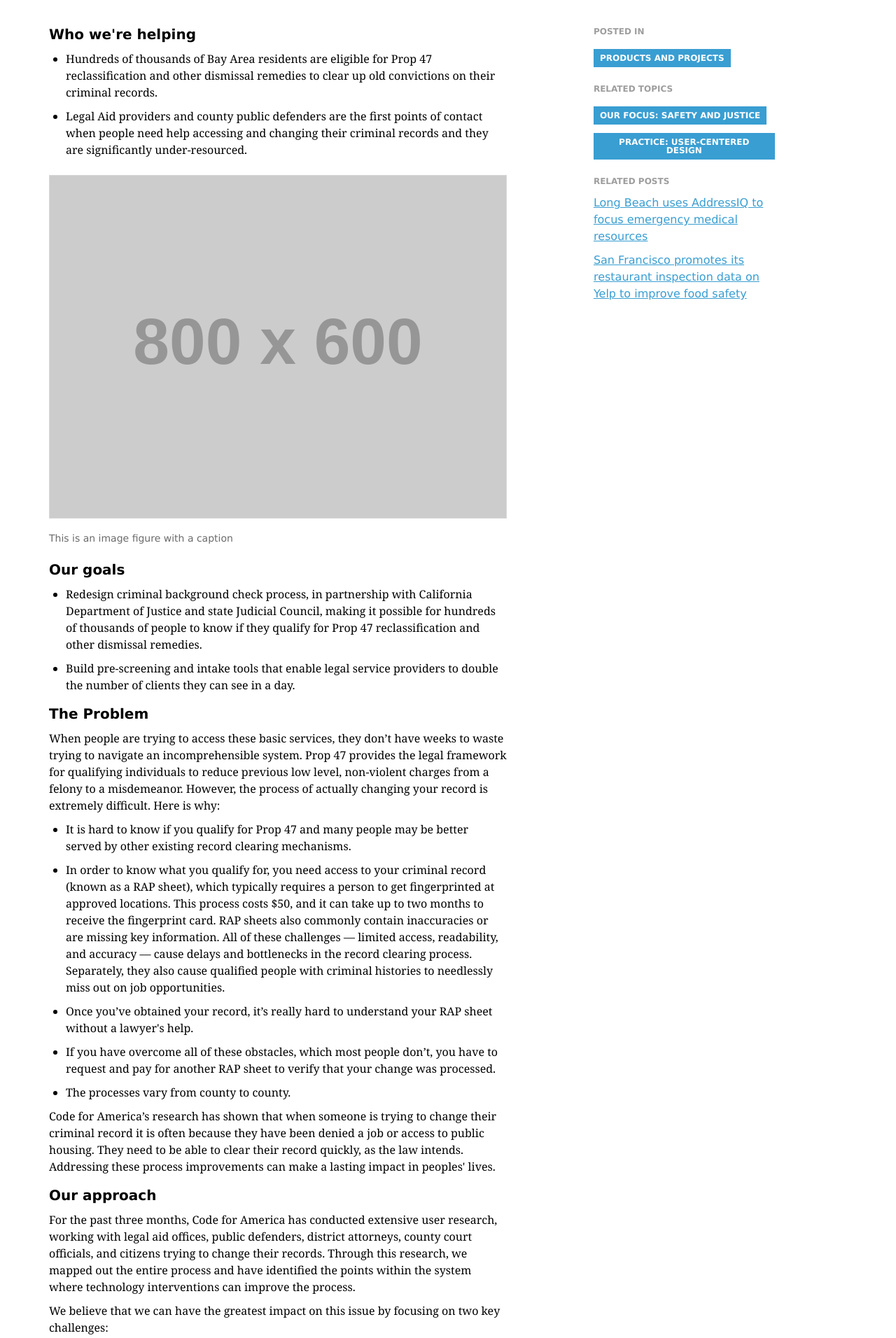
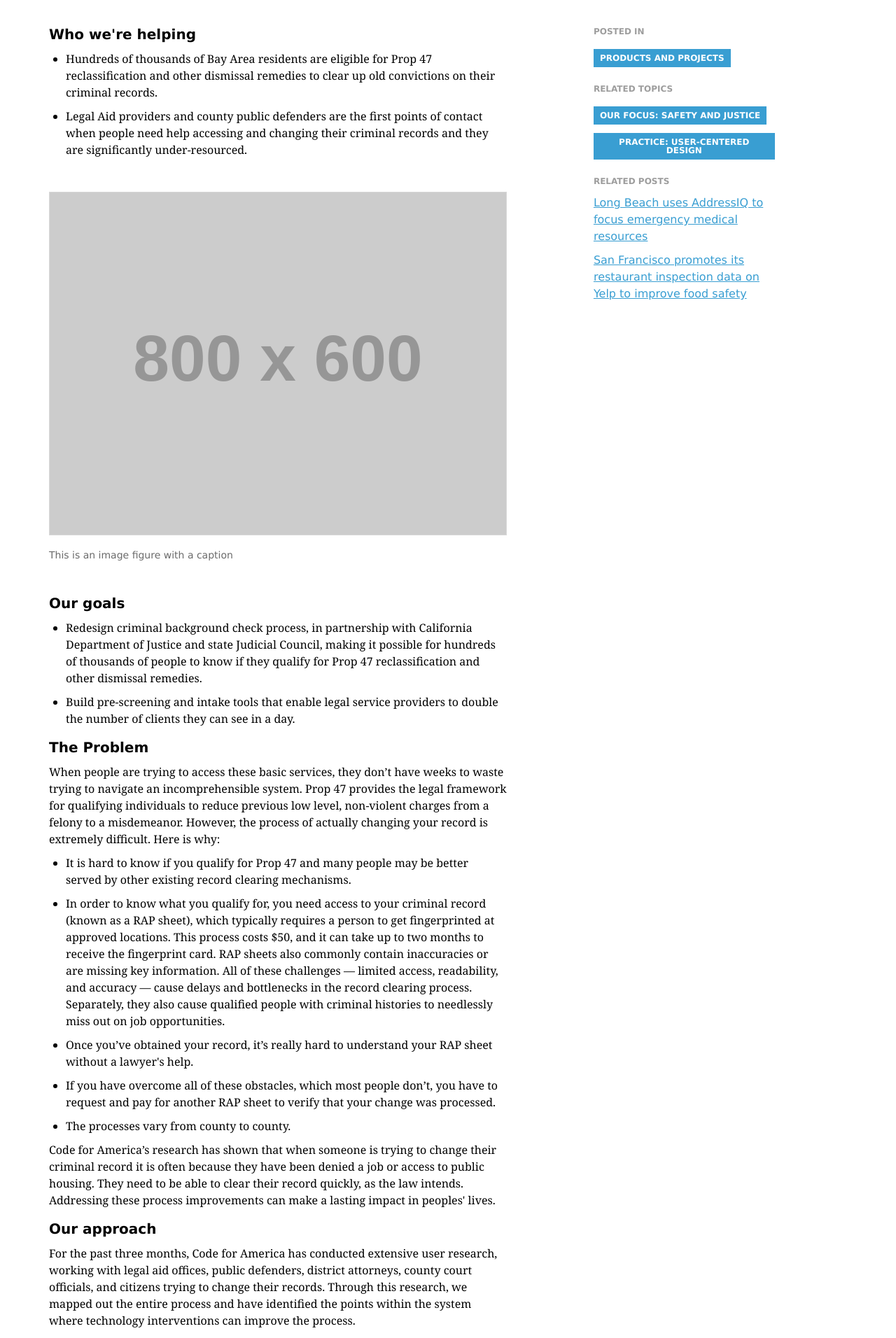
Before and after one commit to codeforamerica/style-guide, a Jekyll site: the page built from _templates/content.html, in a window 1280 px wide. Shown: the part 418-2330 px from the top of the page at 70% size. Built offline with Jekyll 4.4.1, drawn with Linux system fonts in a browser that asks for light colours; nearby versions of some CDN libraries.

Commit message:
Larger figure padding

```diff
--- a/_sass/templates/_content.scss
+++ b/_sass/templates/_content.scss
@@ -55,4 +55,10 @@
       &:first-child { margin-top: 0; }
     }
   }
+  figure {
+    @include media($tablet-up) {
+      margin-top: $large-spacing * 2;
+      margin-bottom: $large-spacing * 2;
+    }
+  }
 }
```
